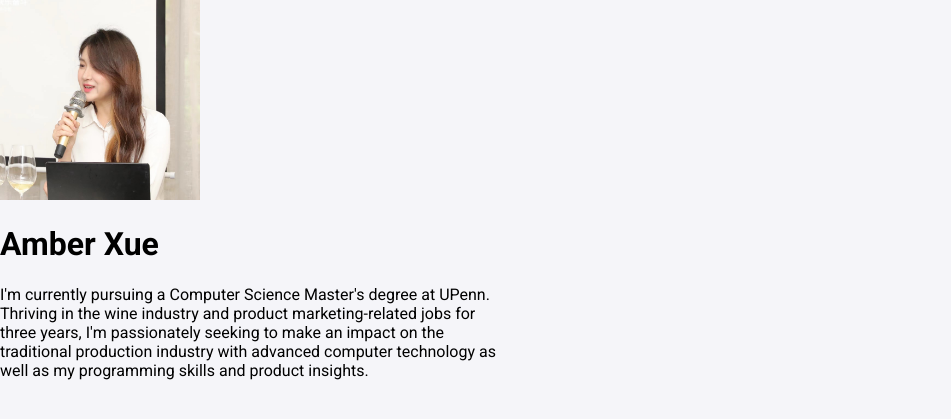
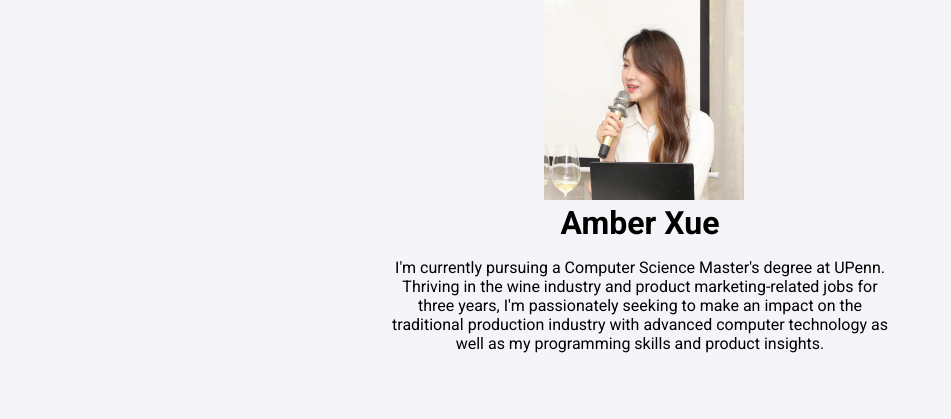
Before and after one commit to williamlin-02/portfolio-site, a Flask app: page /amber in a window 1280 px wide. Shown: the part 115-534 px from the top of the page, without its empty margins (0-951 px from the left). Run offline with Flask 2, Linux system fonts and the light colour scheme.

Commit message:
personal info and styles edited

```diff
--- a/app/__init__.py
+++ b/app/__init__.py
@@ -30,26 +30,26 @@ def william():
 def work_edu(name):
     profile_title = name.capitalize()
     job = {
-        "amber": ["job"],
+        "amber": ["Black Stallion Winery"],
         "jacky": ["Wendy's"],
         "william": ["job"]
     }
     # key: name
     # value: 2d list with inner generating new lines
     job_description = {
-        "amber": [["job"]],
+        "amber": [["July 2019 - June 2020"]],
         "jacky": [["October 2019 - March 2020"]],
         "william": [["job"]]
     }
     education = {
-        "amber": ["edu"],
+        "amber": ["University of Pennsylvania", "University of California, Davis"],
         "jacky": ["University of Kansas", "Northwest High School"],
         "william": ["edu"]
     }
     # key: name
     # value: 2d list with inner generating new lines
     edu_description = {
-        "amber": [["edu"]],
+        "amber": [["M.S Computer and Information Technology","Aug 2021 - May 2023"], ["Viticulture and Enology","Sep 2015 - Jun 2018"]],
         "jacky": [["B.S. Computer Science","Aug 2020 - May 2024"], ["High School", "Aug 2016 - May 2020"]],
         "william": [["edu"]]
     }
@@ -65,7 +65,7 @@ def work_edu(name):
 def hobbies(name):
     profile_title = name.capitalize()
     hobbies = {
-        "amber": ["hobbies"],
+        "amber": ["Travelling, Photography, Wine, Baking"],
         "jacky": ["hobbies"],
         "william": ["dance, volleyball, gaming, tv series"]
     }
--- a/app/static/styles/main.css
+++ b/app/static/styles/main.css
@@ -156,3 +156,32 @@ li.dropdown-box {
     text-align:center;
     float:left;
 }
+
+/* the profile photo */
+.name {
+    display: block;
+    margin-left: auto;
+    margin-right: auto;
+    width: 15%;
+}
+
+.section-header {
+    display: block;
+    text-align: center;
+    margin: 0 auto;
+    padding: 0 1.5em;
+}
+
+.text {
+    text-align: center;
+    margin-left: auto;
+    margin-right: auto;
+}
+
+.hobby-header {
+    text-align: center;
+}
+
+.hobby-content {
+    text-align: center;
+}
--- a/app/templates/amber.html
+++ b/app/templates/amber.html
@@ -5,11 +5,11 @@
     <div id="amber-picture" class="amber-picture">
         <img src="./static/img/amber_photo.jpg" width="200">
     </div>
-    <h1>Amber Xue</h1>
 </div>
 
 <div class="about-me">
-    <p style="width: 500px;">
+    <h1 class="section-header">Amber Xue</h1>
+    <p class ="text" style="width: 500px;" >
         I'm currently pursuing a Computer Science
         Master's degree at UPenn. Thriving in the wine industry and
         product marketing-related jobs for three years, I'm passionately
--- a/app/templates/hobbies.html
+++ b/app/templates/hobbies.html
@@ -2,7 +2,8 @@
 
 {% block body %}
     {% for i in range(hobbies|length) %}
-        <p>{{ hobbies[i] }}</p>
+        <h2 class="hobby-header"> I enjoy: </h2>
+        <p class="hobby-content">{{ hobbies[i] }}</p>
     {% endfor %}
 
 {% endblock %}
--- a/app/templates/jacky.html
+++ b/app/templates/jacky.html
@@ -5,11 +5,11 @@
     <div id="amber-picture" class="amber-picture">
         <img src="./static/img/amber_photo.jpg" width="200">
     </div>
-    <h1>Amber Xue</h1>
 </div>
 
 <div class="about-me">
-    <p style="width: 500px;">
+    <h1 class="section-header">Amber Xue</h1>
+    <p class ="text" style="width: 500px;" >
         I'm currently pursuing a Computer Science
         Master's degree at UPenn. Thriving in the wine industry and
         product marketing-related jobs for three years, I'm passionately
--- a/app/templates/william.html
+++ b/app/templates/william.html
@@ -5,11 +5,11 @@
     <div id="amber-picture" class="amber-picture">
         <img src="./static/img/amber_photo.jpg" width="200">
     </div>
-    <h1>Amber Xue</h1>
 </div>
 
 <div class="about-me">
-    <p style="width: 500px;">
+    <h1 class="section-header">Amber Xue</h1>
+    <p class ="text" style="width: 500px;" >
         I'm currently pursuing a Computer Science
         Master's degree at UPenn. Thriving in the wine industry and
         product marketing-related jobs for three years, I'm passionately
```
